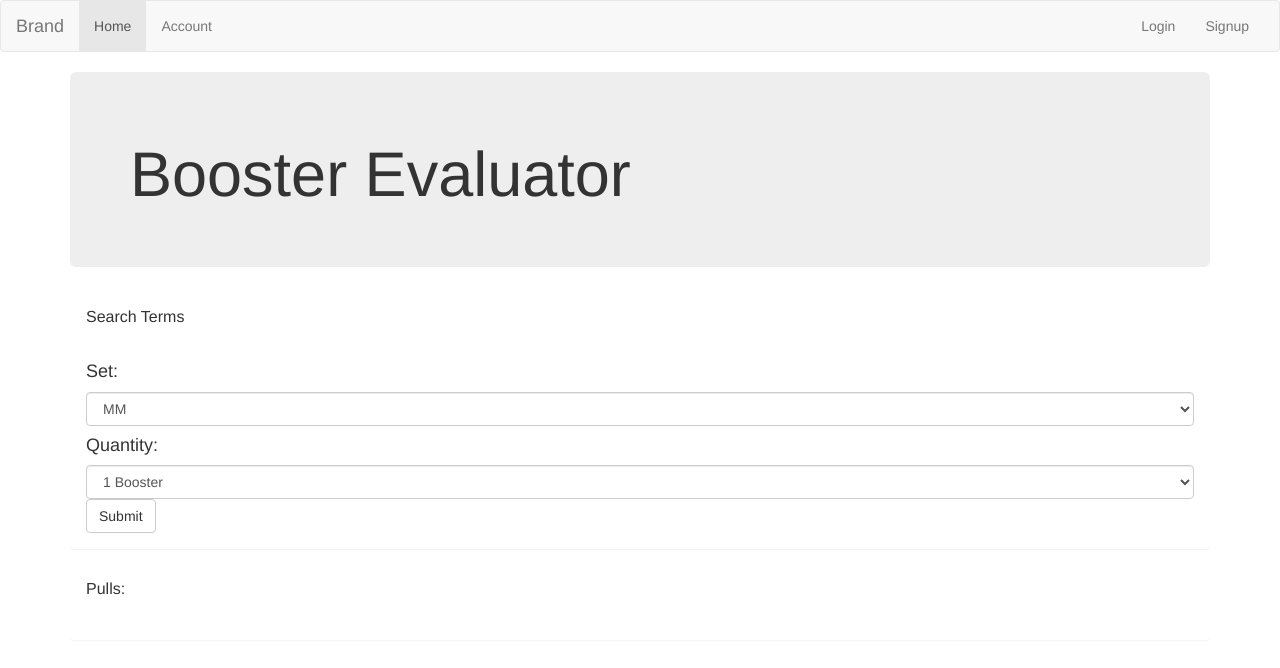
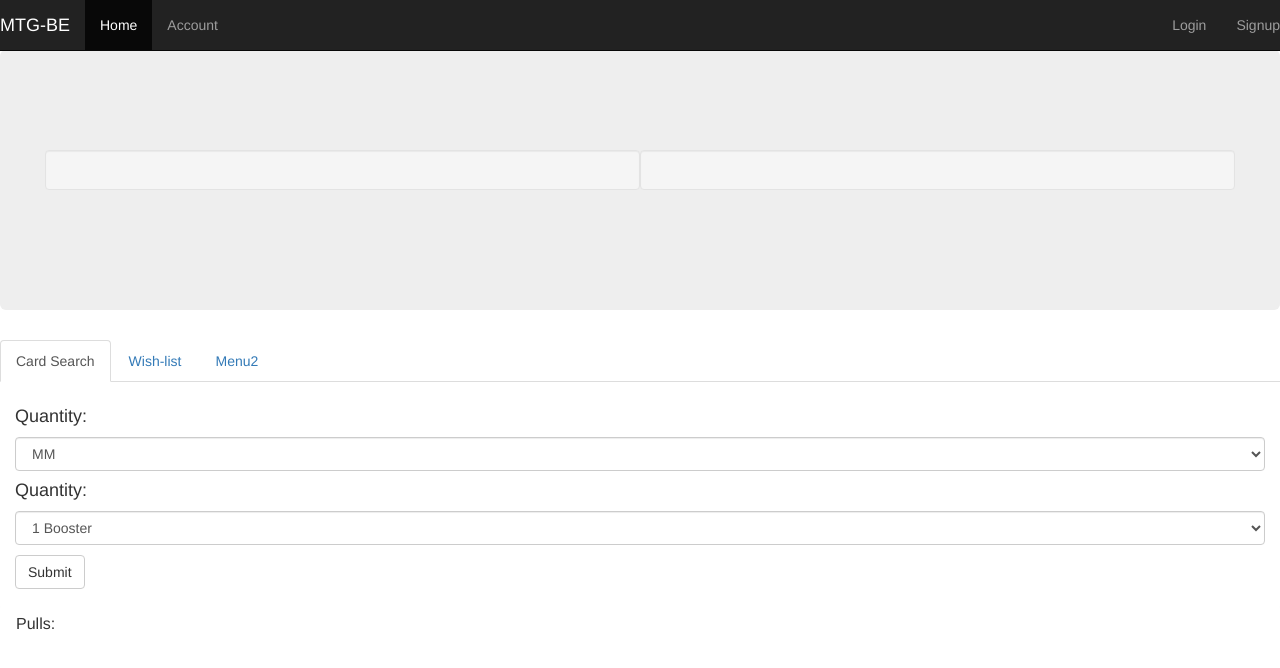
Before and after one commit to erfranson/mtg, a website: page public/mockup.html in a window 1280 px wide. Drawn offline with nearby package versions, Linux system fonts and the light colour scheme.

Commit message:
layout changes

```diff
--- /dev/null
+++ b/public/css/style.css
@@ -0,0 +1,15 @@
+.container-fluid{
+	padding-right: 0;
+	padding-left: 0;
+}
+.jumbotron{
+	margin-top: 50px;
+	padding-top: 100px;
+	padding-bottom: 100px;
+}
+.tab-pane{
+	padding: 15px;
+}
+.card-submit{
+	margin-top: 10px;
+}
--- a/public/mockup.html
+++ b/public/mockup.html
@@ -7,10 +7,11 @@
     <!--Link bootstrap for ease and speed-->
     <link rel="stylesheet" href="https://maxcdn.bootstrapcdn.com/bootstrap/3.3.7/css/bootstrap.min.css"
           integrity="sha384-BVYiiSIFeK1dGmJRAkycuHAHRg32OmUcww7on3RYdg4Va+PmSTsz/K68vbdEjh4u" crossorigin="anonymous">
+          <link rel="stylesheet" href="css/style.css">
 </head>
 <body>
 <header>
-    <nav class="navbar navbar-default">
+    <nav class="navbar navbar-inverse navbar-fixed-top">
         <div class="container-fluid">
             <!-- Brand and toggle get grouped for better mobile display -->
             <div class="navbar-header">
@@ -20,7 +21,7 @@
                     <span class="icon-bar"></span>
                     <span class="icon-bar"></span>
                 </button>
-                <a class="navbar-brand" href="#">Brand</a>
+                <a class="navbar-brand" href="#">MTG-BE</a>
             </div>
 
             <!-- Collect the nav links, forms, and other content for toggling -->
@@ -40,17 +41,27 @@
 </header>
 
 
-<div class="container">
+<div class="container-fluid">
     <div class="jumbotron">
-        <h1>Booster Evaluator</h1>
+       <div class="row">
+        <div class="col-xs-6 well">
+
+        </div>
+        <div class="col-xs-6 well">
+
+        </div>
+       </div>
     </div>
 
-    <div class="panel">
-        <div class="panel-heading">
-            <h2 class="panel-title">Search Terms</h2>
-        </div>
-        <div class="panel-body">
-            <h4>Set:</h4>
+    <ul class="nav nav-tabs">
+        <li class="active"><a data-toggle="tab" href="#home">Card Search</a></li>
+        <li><a data-toggle="tab" href="#menu1">Wish-list</a></li>
+        <li><a data-toggle="tab" href="#menu2">Menu2</a></li>
+    </ul>
+
+    <div class="tab-content">
+        <div id="home" class="tab-pane fade in active">
+            <h4>Quantity:</h4>
             <select class="form-control">
                 <option>MM</option>
                 <option>MM15</option>
@@ -65,10 +76,18 @@
                 <option>1000 Boxes</option>
                 <option>1000000 Boxes</option>
             </select>
-
-            <button type="submit" class="btn btn-default">Submit</button>
+            <button type="submit" class="btn btn-default card-submit">Submit</button>
+        </div>
+        <div id="menu1" class="tab-pane fade">
+            <h3>Menu 1</h3>
+            <p>Some content in menu 1.</p>
+        </div>
+        <div id="menu2" class="tab-pane fade">
+            <h3>Menu 2</h3>
+            <p>Some content in menu 2.</p>
         </div>
     </div>
+
 
     <div class="panel">
         <div class="panel-heading">
@@ -81,5 +100,11 @@
 
 </div>
 
+
+
+
+
+<script src="https://ajax.googleapis.com/ajax/libs/jquery/3.2.1/jquery.min.js"></script>
+  <script src="https://maxcdn.bootstrapcdn.com/bootstrap/3.3.7/js/bootstrap.min.js"></script>
 </body>
 </html>
```
